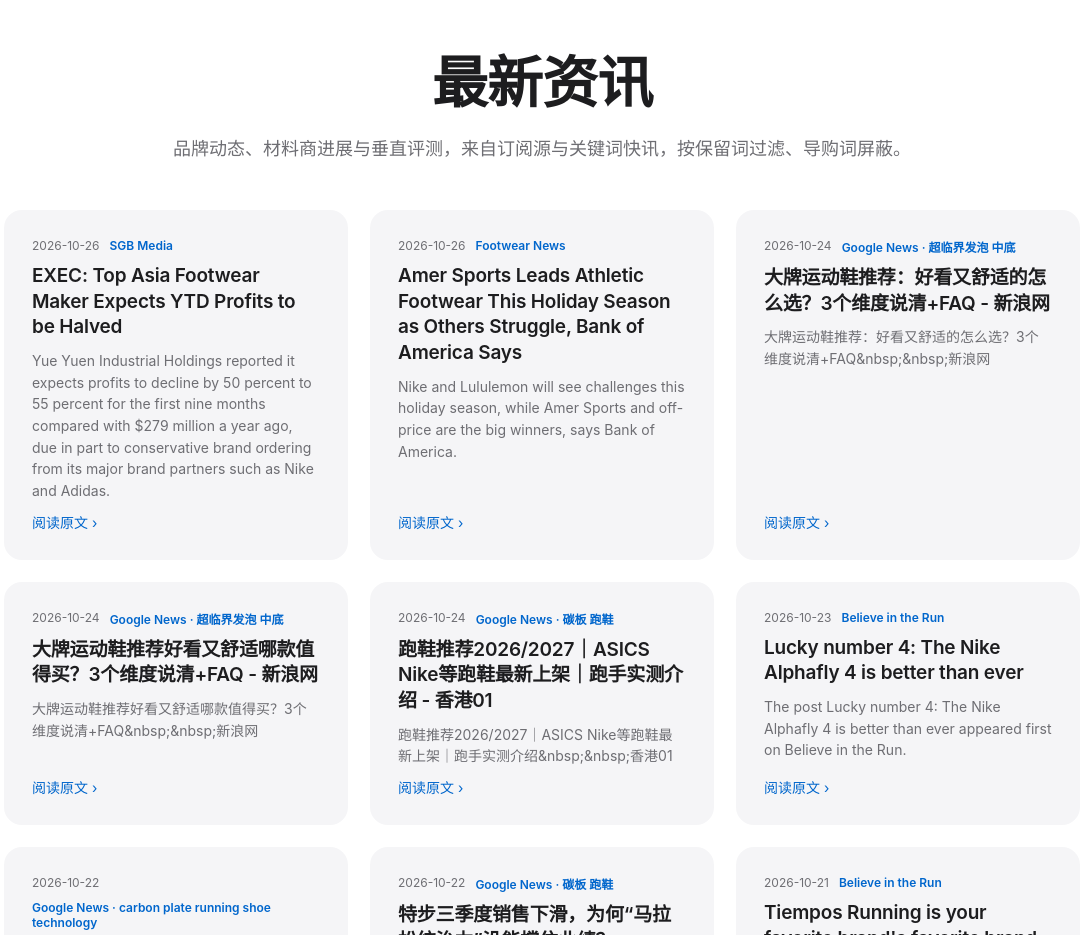
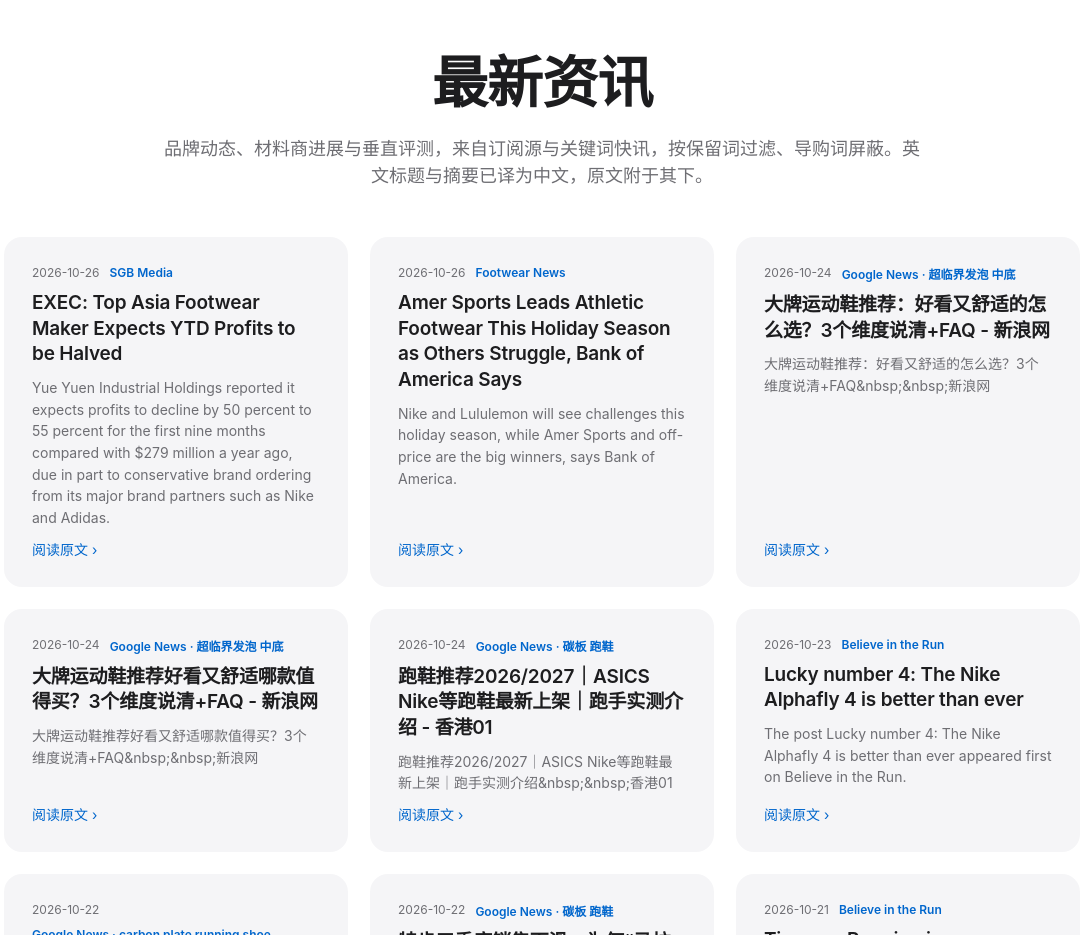
Before and after one commit to beneal2000/Footwear-tech, a plain HTML site: page index.html in a window 1280 px wide. Shown: the part 900-1835 px from the top of the page, without its empty margins (98-1181 px from the left). Drawn offline with Linux system fonts and the light colour scheme.

Commit message:
Chinese translation display: index.html

```diff
--- a/index.html
+++ b/index.html
@@ -32,7 +32,7 @@
 <main>
   <section id="news" class="section">
     <h2>最新资讯</h2>
-    <p class="lede">品牌动态、材料商进展与垂直评测，来自订阅源与关键词快讯，按保留词过滤、导购词屏蔽。</p>
+    <p class="lede">品牌动态、材料商进展与垂直评测，来自订阅源与关键词快讯，按保留词过滤、导购词屏蔽。英文标题与摘要已译为中文，原文附于其下。</p>
     <div class="grid" id="newsGrid"></div>
     <p class="empty" id="newsEmpty" hidden>没有匹配的资讯。</p>
   </section>
```
